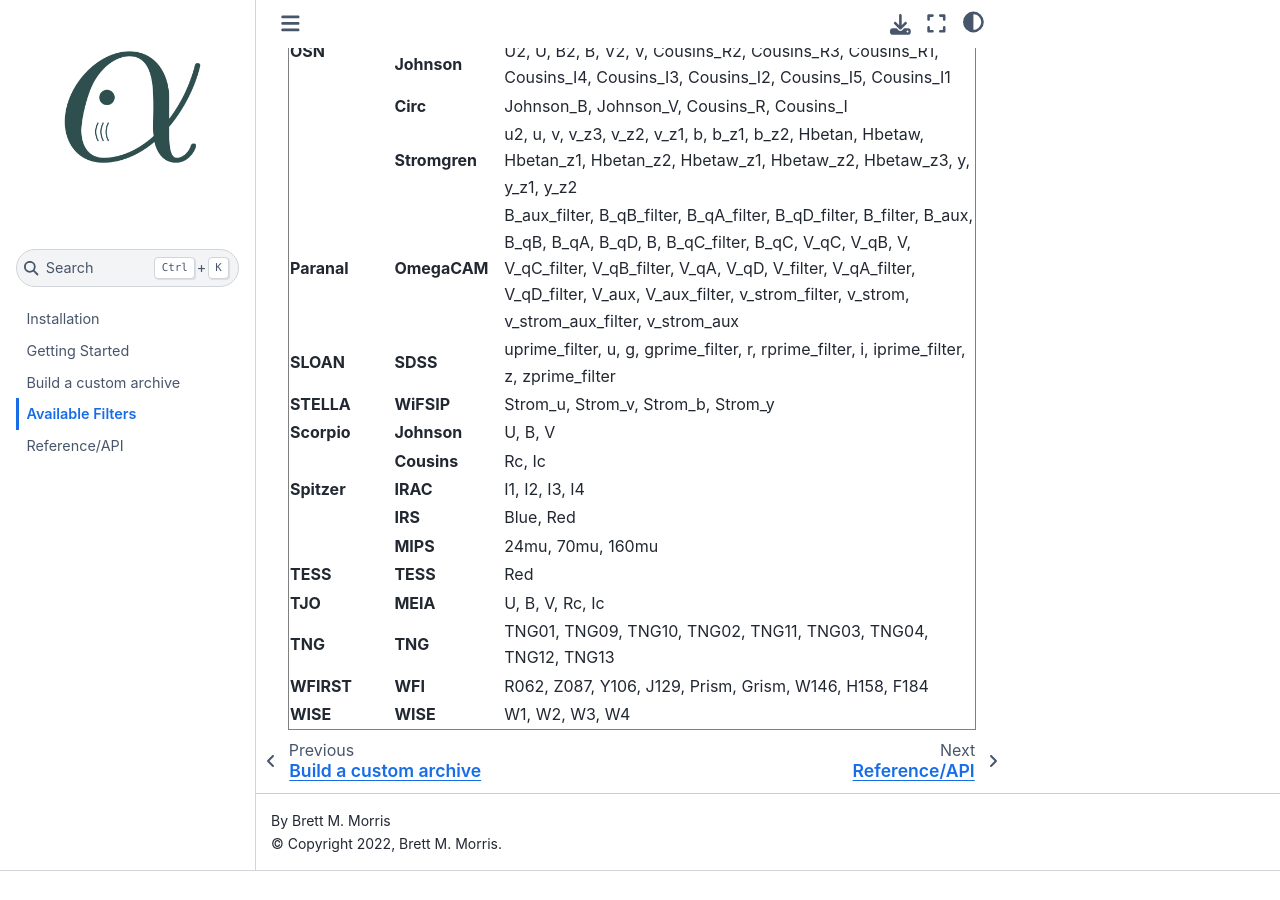
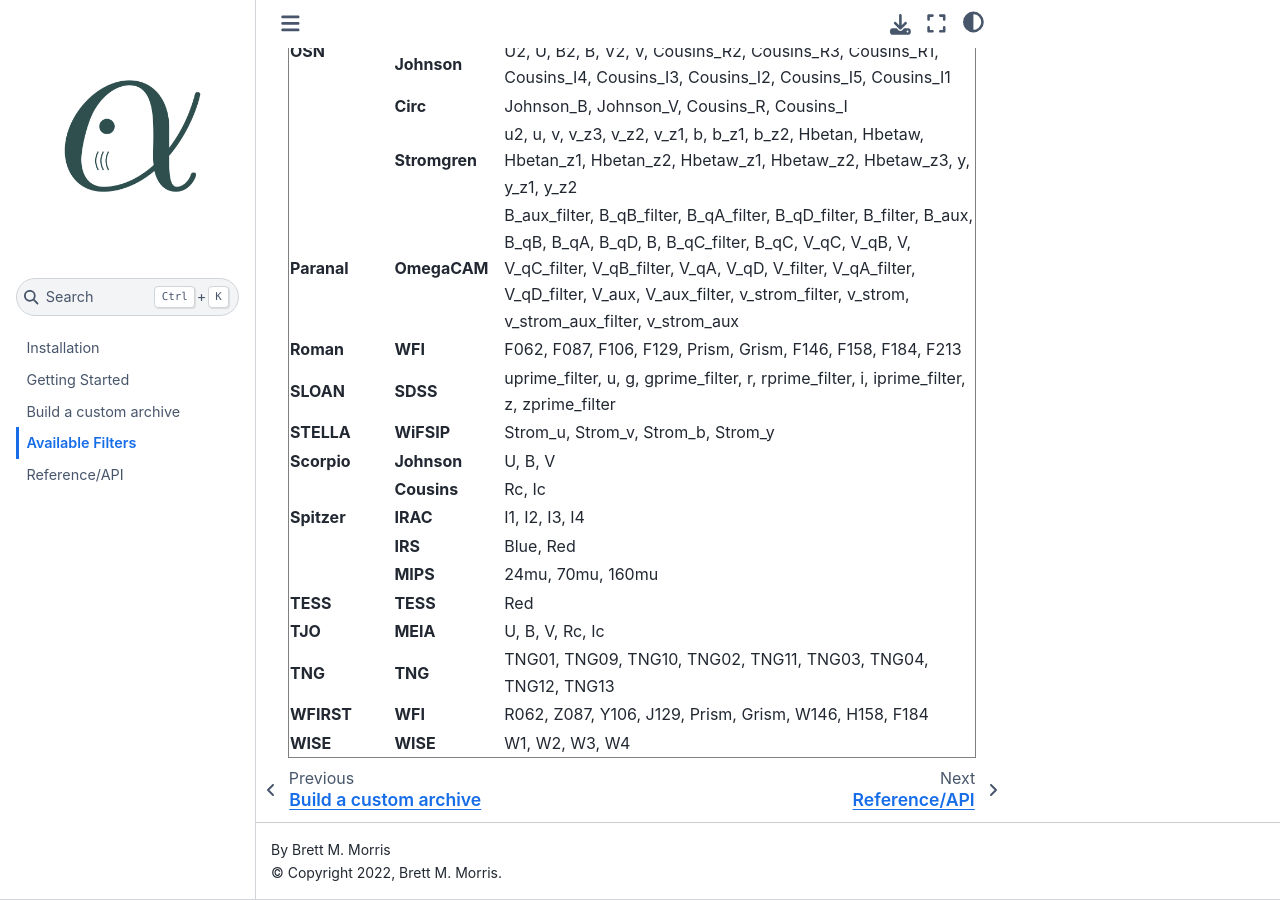
Before and after one commit to bmorris3/tynt, a Sphinx documentation site: the page built from docs/tynt/filters.rst, in a window 1280 px wide and 900 px high, scrolled down 5869 px. Built offline with Sphinx 7.4.7 and the Sphinx Book theme 1.1.4, drawn with Linux system fonts in a browser that asks for light colours; the version number could not be read and is left out; before the commit the page ends 6740 px from its top, so only the background shows below that.

Commit message:
update defaults to include Roman mission by that name

```diff
--- a/docs/tynt/filters.rst
+++ b/docs/tynt/filters.rst
@@ -332,6 +332,11 @@
           <td>B_aux_filter, B_qB_filter, B_qA_filter, B_qD_filter, B_filter, B_aux, B_qB, B_qA, B_qD, B, B_qC_filter, B_qC, V_qC, V_qB, V, V_qC_filter, V_qB_filter, V_qA, V_qD, V_filter, V_qA_filter, V_qD_filter, V_aux, V_aux_filter, v_strom_filter, v_strom, v_strom_aux_filter, v_strom_aux</td>
         </tr>
         <tr>
+          <th>Roman</th>
+          <th>WFI</th>
+          <td>F062, F087, F106, F129, Prism, Grism, F146, F158, F184, F213</td>
+        </tr>
+        <tr>
           <th>SLOAN</th>
           <th>SDSS</th>
           <td>uprime_filter, u, g, gprime_filter, r, rprime_filter, i, iprime_filter, z, zprime_filter</td>
```
Also changed, not shown: 1 other file.
